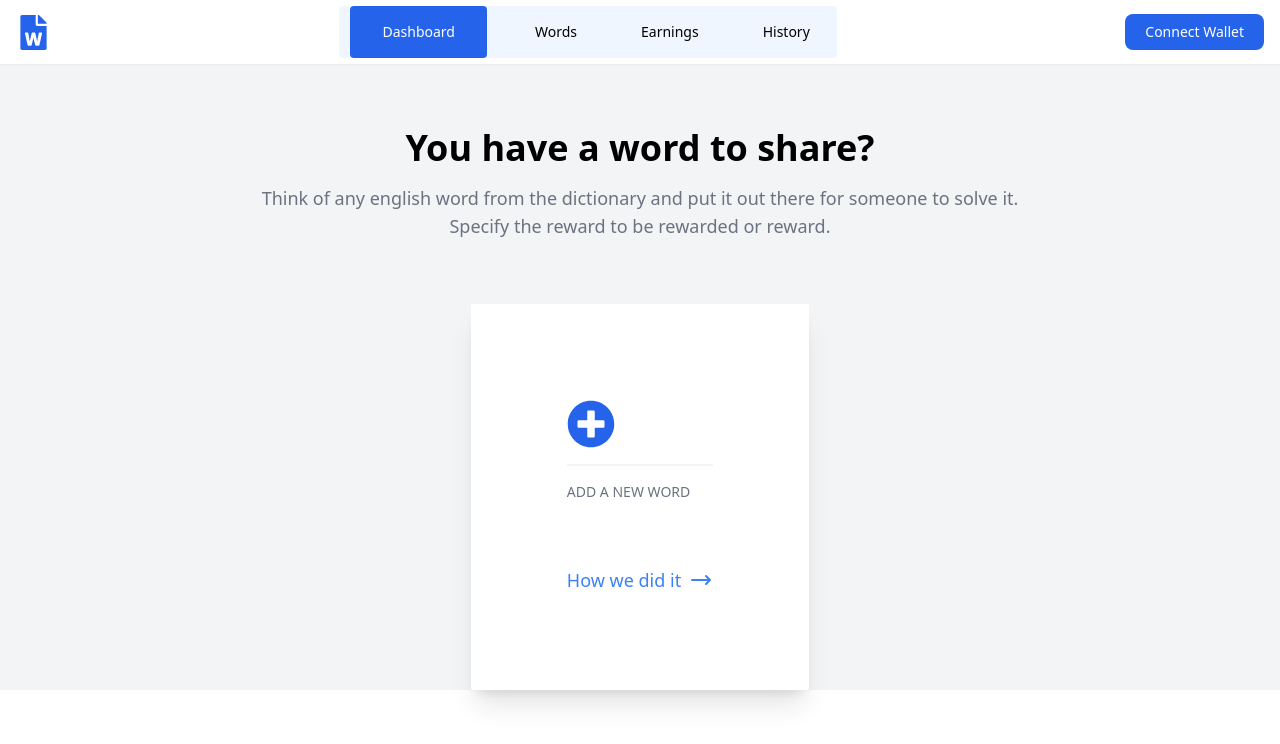
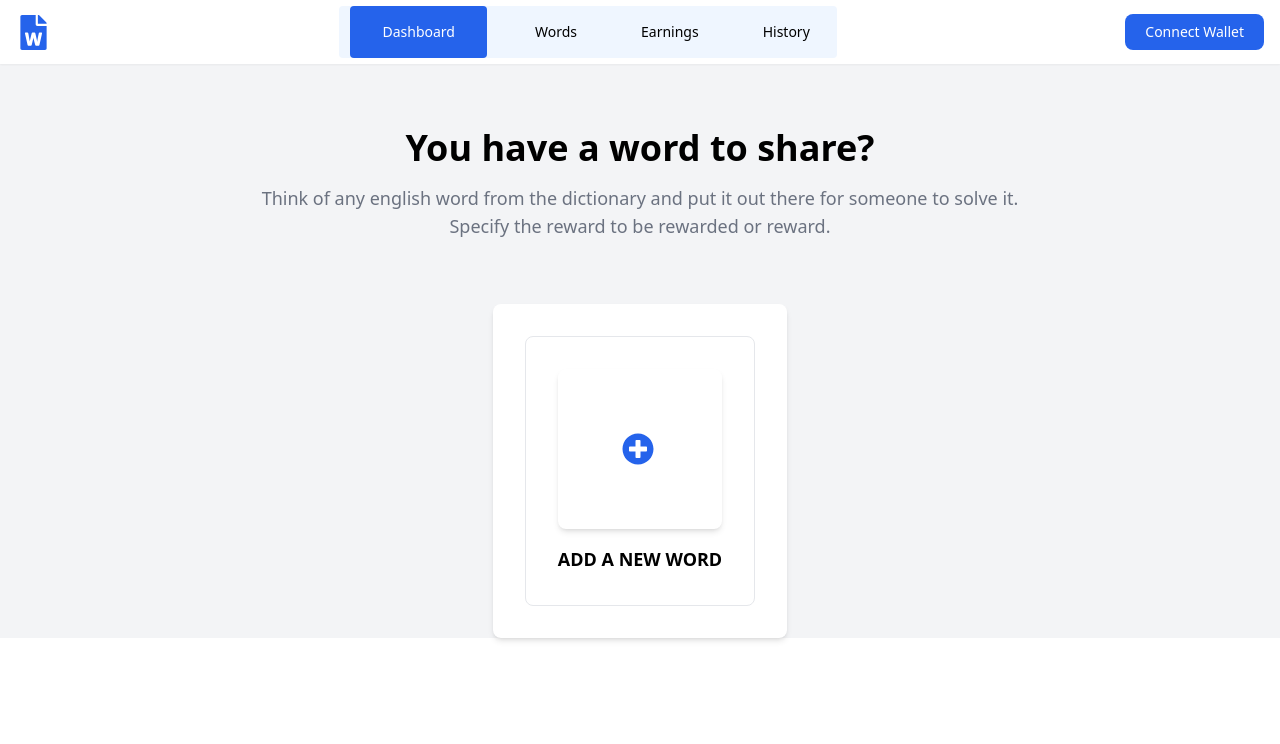
Before and after one commit to kwakyebrilliant/playme, a React (Create React App) app: page /summary in a window 1280 px wide. Shown: the top 744 px of the page. Built offline with nearby package versions, Linux system fonts and the light colour scheme; the HTML template or start-up script is replaced by a standard one.

Commit message:
summary updates

```diff
--- a/src/dashboard/Summary.js
+++ b/src/dashboard/Summary.js
@@ -28,38 +28,23 @@ function Summary() {
         <div className="flex justify-center items-center">
           <div className='lg:pt-16 pt-8'>
 
-            <a className="group flex flex-col justify-between rounded-sm bg-white p-4 shadow-xl transition-shadow hover:shadow-lg sm:p-6 lg:p-24">
-              <div>
-              <FaPlusCircle className=' text-blue-600 h-12 w-12' />
+            <div className='bg-white rounded-lg shadow-md p-8'>
 
-                <div className="mt-4 border-t-2 border-gray-100 pt-4">
-                  <p className="text-sm font-medium uppercase text-gray-500">
-                    Add a new word
-                  </p>
-                </div>
-              </div>
+            <div className='bg-white rounded-lg border p-8'>
 
-              <div
-                className="mt-8 inline-flex items-center gap-2 text-blue-500 sm:mt-12 lg:mt-16"
-              >
-                <p className="font-medium sm:text-lg">How we did it</p>
+            <div className='bg-white rounded-lg shadow-md p-16'>
 
-                <svg
-                  xmlns="http://www.w3.org/2000/svg"
-                  className="h-6 w-6 transition-all group-hover:ms-3 rtl:rotate-180"
-                  fill="none"
-                  viewBox="0 0 24 24"
-                  stroke="currentColor"
-                >
-                  <path
-                    stroke-linecap="round"
-                    stroke-linejoin="round"
-                    stroke-width="2"
-                    d="M17 8l4 4m0 0l-4 4m4-4H3"
-                  />
-                </svg>
-              </div>
-            </a>
+            <FaPlusCircle className=' text-blue-600 h-8 w-8' />
+
+            </div>
+
+            <p className='text-lg pt-4 uppercase font-bold'>
+                Add a new word
+            </p>
+
+            </div>
+
+            </div>
 
           </div>
         </div>
```
